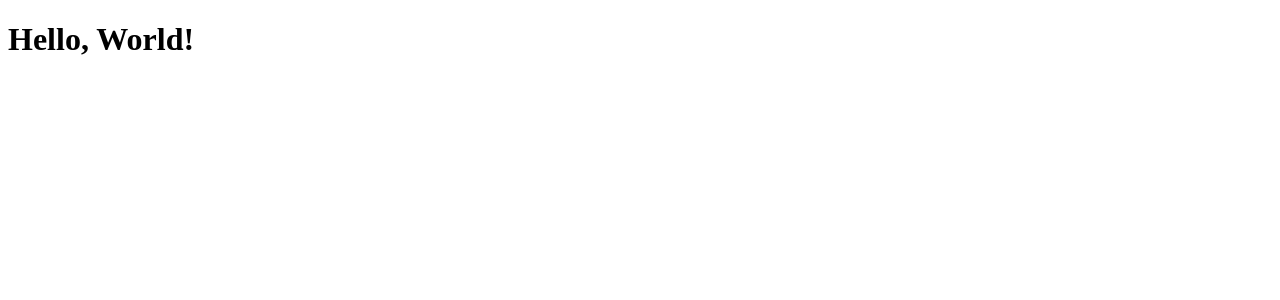
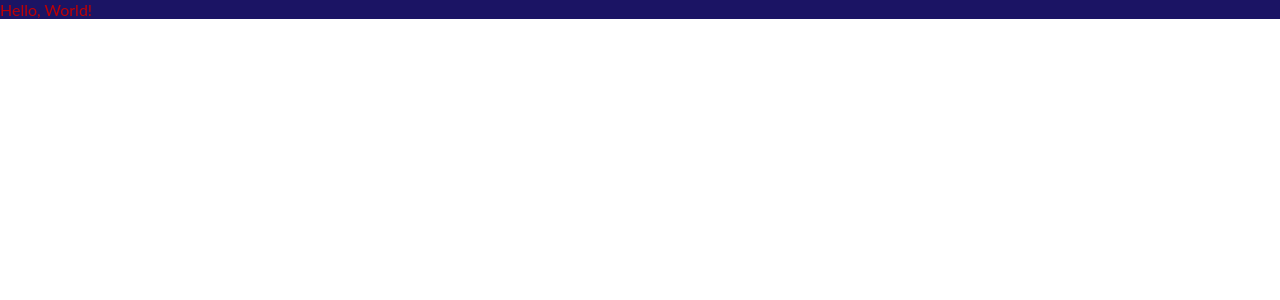
Before and after one commit to ckwagaba/react-boilerplate, a React app: page / in a window 1280 px wide. Shown: the top 300 px of the page. Built offline with nearby package versions, Linux system fonts and the light colour scheme.

Commit message:
install and configure sass

```diff
--- a/package.json
+++ b/package.json
@@ -14,8 +14,13 @@
     "babel-loader": "^7.1.5",
     "babel-preset-env": "^1.7.0",
     "babel-preset-react": "^6.24.1",
+    "css-loader": "^1.0.0",
+    "extract-text-webpack-plugin": "^4.0.0-beta.0",
     "html-webpack-plugin": "^3.2.0",
+    "node-sass": "^4.9.2",
     "path": "^0.12.7",
+    "sass-loader": "^7.0.3",
+    "style-loader": "^0.21.0",
     "ts-loader": "^4.4.2",
     "typescript": "^2.9.2",
     "webpack": "^4.16.2",
--- a/src/common/App.component.tsx
+++ b/src/common/App.component.tsx
@@ -1,9 +1,11 @@
 import React from 'react';
+
+import './App.scss';
 
 const App = () => {
   return (
-    <div>
-      <h1>Hello, World!</h1>
+    <div className="App">
+      Hello, World!
     </div>
   );
 };
--- /dev/null
+++ b/src/common/App.scss
@@ -0,0 +1,18 @@
+body {
+  font-family: lato, verdana, sans-serif;
+  margin: 0;
+}
+
+$colors: (
+  primary: #1B1464,
+  secondary: #BF0005,
+);
+
+$grey: (
+  light: #F1F1F1,
+);
+
+.App {
+  background: map-get($colors, primary);
+  color: map-get($colors, secondary);
+}
--- a/webpack.config.js
+++ b/webpack.config.js
@@ -1,9 +1,14 @@
 const path = require('path');
 const HTMLWebpackPlugin = require('html-webpack-plugin');
+const ExtractTextPlugin = require('extract-text-webpack-plugin');
 
 const loadHTML = new HTMLWebpackPlugin({
   template: './src/index.html',
   filename: './index.html'
+});
+
+const loadSass = new ExtractTextPlugin({
+  filename: 'main.css'
 });
 
 const config = {
@@ -21,11 +26,19 @@ const config = {
         test: /\.tsx?$/,
         use: ['babel-loader', 'ts-loader'],
         exclude: /node_modules/
+      },
+      {
+        test: /\.scss$/,
+        use: loadSass.extract({
+          use: ['css-loader', 'sass-loader'],
+          fallback: 'style-loader'
+        })
       }
     ]
   },
   plugins: [
-    loadHTML
+    loadHTML,
+    loadSass
   ]
 };
 
```
Also changed, not shown: 1 other file (tests, documents, lock files or other folders).
